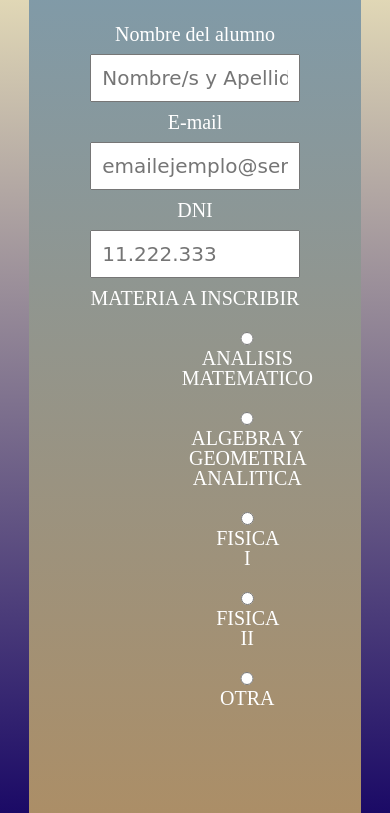
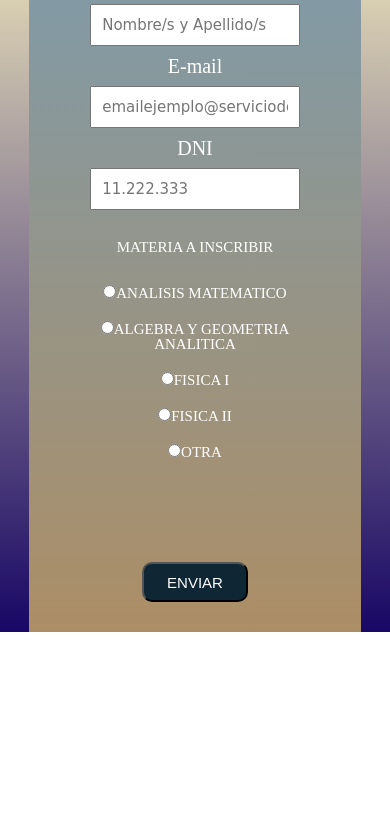
Before and after one commit to lionegmanuel/Registration-form-for-exam-tables, a plain HTML site: page index.html in a window 390 px wide. Shown: the part 146-959 px from the top of the page. After the commit the page ends 844 px from the top, so only its background shows below. Drawn offline with Linux system fonts and the light colour scheme.

Commit message:
version final

```diff
--- a/escolarSystem.js
+++ b/escolarSystem.js
@@ -19,21 +19,25 @@ formStudent.addEventListener("click", (submitForm) => {
     if (radioButtons.value == "Otra") {
       let inputCourseStudent = document.getElementById("inputCourse");
       let courseStudent = inputCourseStudent.value;
-      alert("DATOS REGISTRADOS\nNOMBRE: " + nameStudent + "\nCORREO ELECTRONICO: " + mailStudent + "\nDNI: " + dniStudent + "\nMATERIA A REGISTRAR: " + courseStudent);
-      console.log(nameStudent.value);
+      if (nameStudent.length == 0 || mailStudent.length == 0 || dniStudent.length == 0) {
+        alert("ERROR...\n¡Complete todos los campos!"); error = true; var userAdvertence = true;
+      }
+      else alert("DATOS REGISTRADOS\nNOMBRE: " + nameStudent + "\nCORREO ELECTRONICO: " + mailStudent + "\nDNI: " + dniStudent + "\nMATERIA A REGISTRAR: " + courseStudent);
+
     }
     else if (nameStudent.length == 0 || mailStudent.length == 0 || dniStudent.length == 0) {
-      alert("¡Complete todos los campos!"); error = true; var userAdvertence = true;
+      alert("ERROR...\n¡Complete todos los campos!"); error = true; var userAdvertence = true;
     }
     else { let courseStudent = radioButtons.value; alert("DATOS REGISTRADOS\nNOMBRE: " + nameStudent + "\nCORREO ELECTRONICO: " + mailStudent + "\nDNI: " + dniStudent + "\nMATERIA A REGISTRAR: " + courseStudent); }
   }
   else {
     if (userAdvertence) error = false;
     else {
-      alert("¡No se ha seleccionado ninguna materia!"); error = true;
+      alert("ERROR...\n¡Se debe seleccionar una materia!"); error = true;
+
     }
   }
   if (error) submitForm.preventDefault();  //previene el envio del formulario
-  else alert("INSCRIPCION REALIZADA CON EXITO");
+  else { alert("INSCRIPCION REALIZADA CON EXITO"); }
 
 })
--- a/index.html
+++ b/index.html
@@ -12,7 +12,7 @@
 <body>
   <div id="container">
     <div class="centralContainer">
-      <h1 class="tittleForm">INSCRIPCION A EXAMENES</h1>
+      <h1 class="tittleForm">INSCRIPCION A EXAMEN</h1>
       <form class="formExam" id="formContent">
         <label for="name">Nombre del alumno</label>
         <input type="text" id="nameStudent" placeholder="Nombre/s y Apellido/s" class="formStudent">
--- a/styles.css
+++ b/styles.css
@@ -143,6 +143,8 @@ table {
   margin: 20px auto;
   background: linear-gradient(#7a9cb1, #ac8e66);
   max-height: 950px;
+  min-width: 240px;
+
 }
 
 .tittleForm {
@@ -157,6 +159,7 @@ table {
 
 }
 
+
 .formExam {
   display: flex;
   flex-direction: column;
@@ -165,12 +168,17 @@ table {
   padding: 20px 10px;
 }
 
-.formExam label,
-.tittleRadio {
+.formExam label {
   color: #fff;
   font-size: 20px;
   margin: 10px auto;
 
+}
+
+.tittleRadio {
+  color: #fff;
+  font-size: 20px;
+  margin: 30px auto 0 auto;
 }
 
 .formExam input {
@@ -198,7 +206,7 @@ table {
   display: flex;
   flex-flow: column;
   width: 50%;
-  margin: auto;
+  margin: 10px auto;
 
 }
 
@@ -215,17 +223,17 @@ table {
   display: flex;
   flex-direction: column;
   text-align: center;
-  margin: auto;
+  margin: 0 auto;
 }
 
 #buttonStudent {
   width: 40%;
-  height: 60px;
   background: #0f2634;
   color: #fff;
   margin: 10px auto;
   border-radius: 10px;
   font-size: 20px;
+  height: 50px;
 }
 
 #buttonStudent:hover {
@@ -271,20 +279,46 @@ table {
 /*seccion media queries */
 @media screen and (max-width: 1280px) {
   .radioButtons {
-    width: 10%;
-    flex-wrap: wrap;
+    width: 100%;
   }
+
+  .radioButtons label input {
+    width: fit-content;
+  }
+
+  .tittleRadio {
+    width: fit-content;
+    text-align: center;
+    margin: 40px auto;
+
+  }
+
+  @media screen and (max-width: 800px) {
+
+    .radioButtons label,
+    .tittleRadio,
+    .formExam input {
+      font-size: 15px;
+    }
+
+    .tittleRadio {
+      margin: 30px auto 20px auto;
+    }
+
+    #buttonStudent {
+      height: 40px;
+      font-size: 15px;
+    }
+
+    .tittleForm {
+      font-size: 30px;
+    }
+
+
+  }
+
+
+  @media screen and (max-width: 470px) {}
+
+
 }
-
-@media screen and (max-width:970px) {
-  #buttonStudent {
-    width: 60%;
-    height: 40px;
-  }
-}
-
-@media screen and (max-width: 800px) {}
-
-@media screen and (max-width: 600px) {}
-
-@media screen and (max-width: 470px) {}
```
